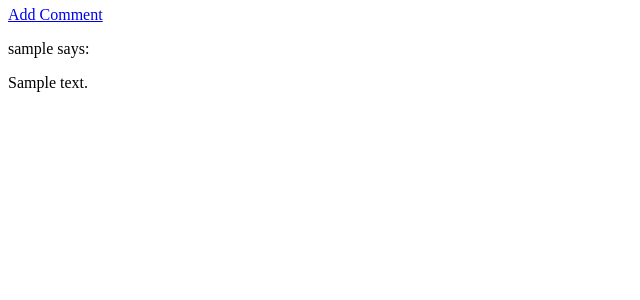
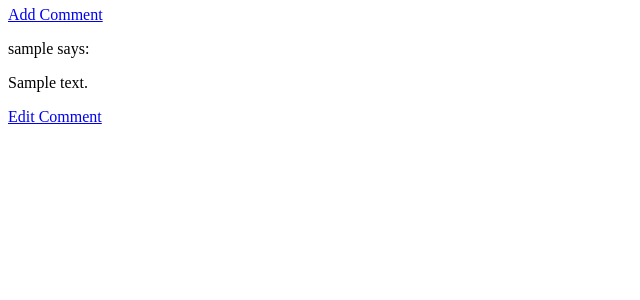
Before and after one commit to QuietWolf14/homestead-forum, a Django app: page /post/1/ in a window 1280 px wide. Shown: the part 270-570 px from the top of the page, without its empty margins (0-640 px from the left). Run offline with Django 5.2, Linux system fonts and the light colour scheme; a user stored in the database is signed in; tables that the repository leaves empty hold one stand-in row (values such as "Sample post").

Commit message:
edit comment feature

```diff
--- a/forum/templates/forum/post.html
+++ b/forum/templates/forum/post.html
@@ -19,6 +19,11 @@
     {% for comment in comments %}
     <p>{{ comment.author.username }} says:</p>
     <p>{{ comment.text }}</p>
+    {% if user.is_authenticated %}
+        {% if comment.author.username == user.username %}
+        <p><a href="{% url 'forum:edit_comment' comment_id=comment.pk %}">Edit Comment</a></p>
+        {% endif %}
+    {% endif %}
     {% endfor %}
 {% else %}
 <h2>No Comments Yet!</h2>
--- a/forum/views.py
+++ b/forum/views.py
@@ -94,8 +94,7 @@ def create_comment(request):
     else:
         context = {}
         context['form'] = CommentForm()
-        post = get_object_or_404(Post, pk=request.GET['post_id'])
-        context['post'] = post
+        context['post'] = get_object_or_404(Post, pk=request.GET['post_id'])
 
         return render(request, 'forum/edit_comment.html', context)
 
@@ -104,7 +103,7 @@ def edit_comment(request, comment_id):
     comment = get_object_or_404(Comment, pk=comment_id)
 
     if request.method == "POST":
-        form = CommentFormForm(request.POST, instance=comment)
+        form = CommentForm(request.POST, instance=comment)
 
         if form.is_valid():
             comment = form.save(commit=False)
@@ -115,7 +114,7 @@ def edit_comment(request, comment_id):
     else:
         context = {}
         context['form'] = CommentForm(instance=comment)
-        context['forum'] = get_object_or_404(Forum, pk=post.forum.id)
+        context['post'] = get_object_or_404(Forum, pk=comment.post.id)
 
     return render(request, 'forum/edit_comment.html', context)
 
```
